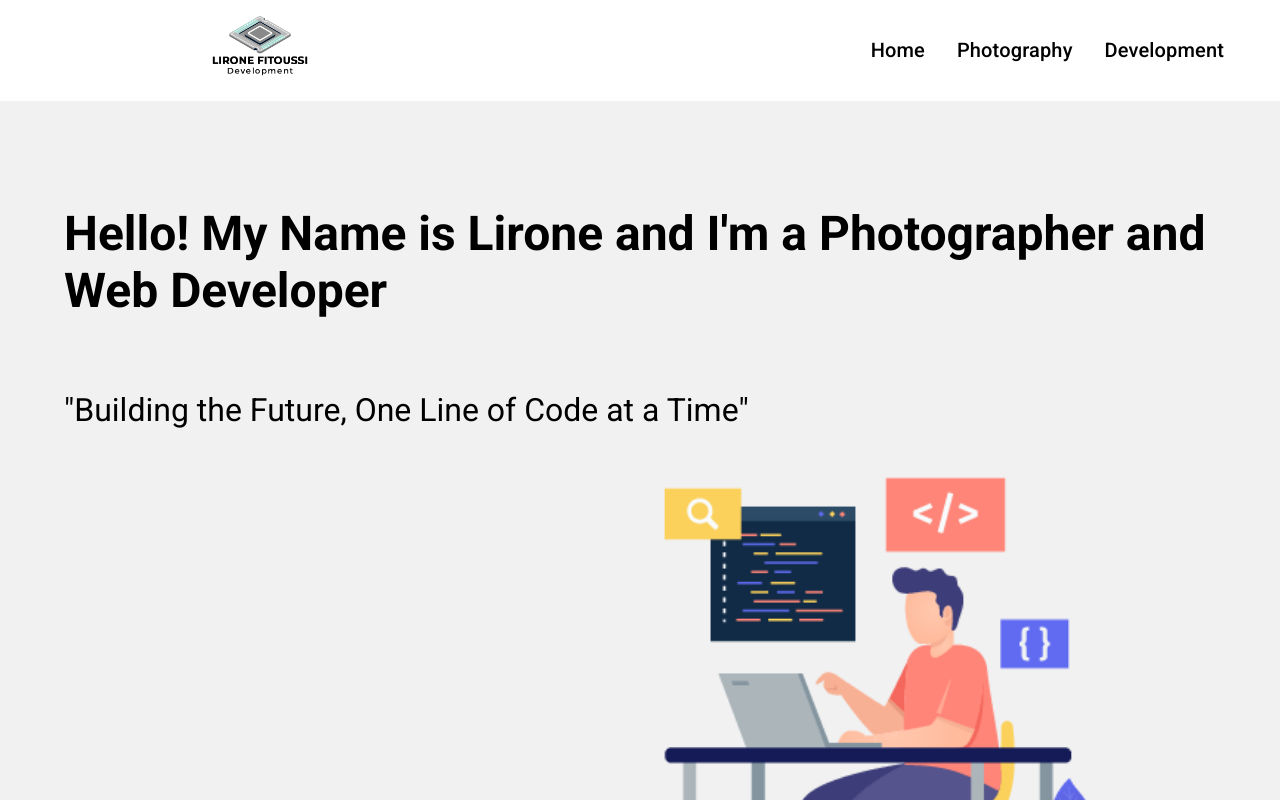
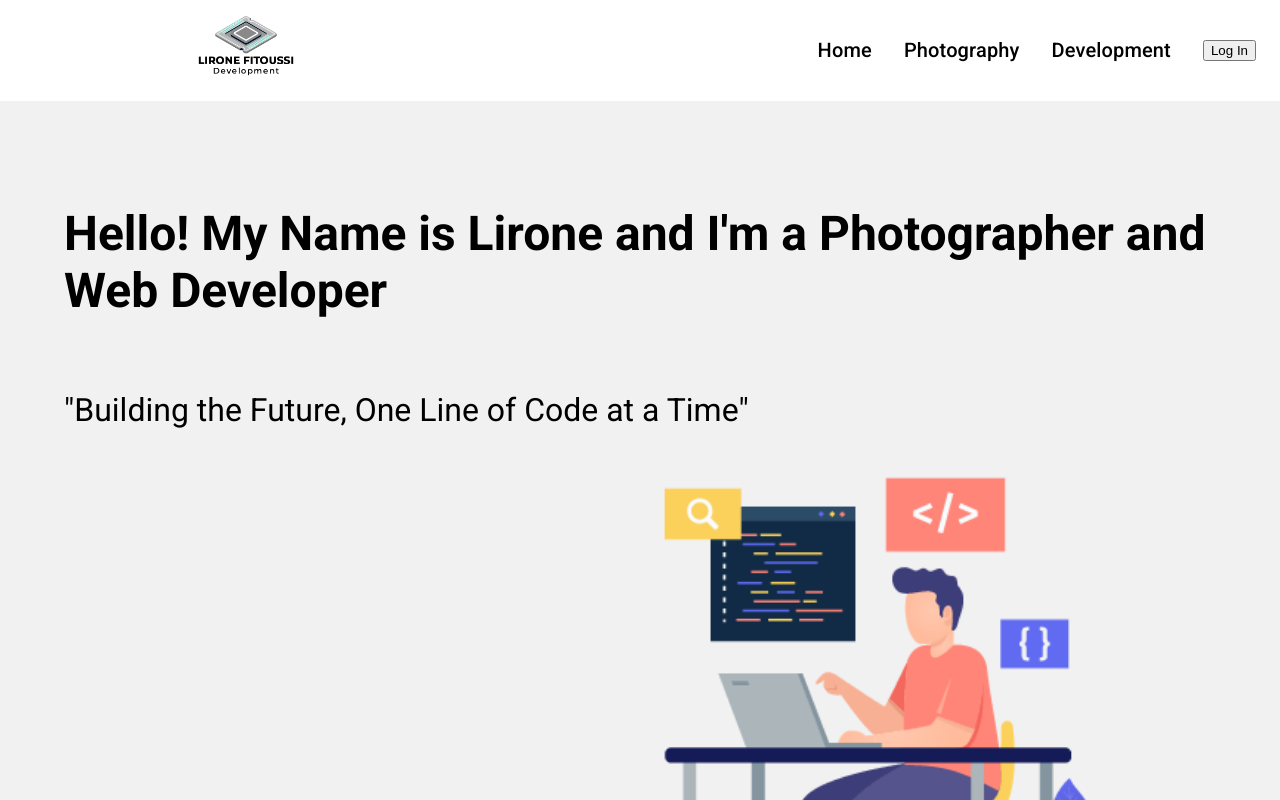
Before and after one commit to LironeFitoussi/Fistuk-Photography, a React (Vite) app in the folder Client/: page / in a window 1280 px wide. Shown: the top 800 px of the page. Built offline with nearby package versions, Linux system fonts and the light colour scheme; a web font is replaced by a local one.

Commit message:
Added aut 0

```diff
--- a/Client/package.json
+++ b/Client/package.json
@@ -12,6 +12,7 @@
     "serve": "vite preview"
   },
   "dependencies": {
+    "@auth0/auth0-react": "^2.2.4",
     "@emotion/react": "^11.11.4",
     "@emotion/styled": "^11.11.5",
     "@mui/icons-material": "^5.15.15",
@@ -31,8 +32,8 @@
   },
   "devDependencies": {
     "@types/axios": "^0.14.0",
+    "@types/dateformat": "^5.0.2",
     "@types/franc": "^5.0.3",
-    "@types/dateformat": "^5.0.2",
     "@types/react": "^18.2.66",
     "@types/react-dom": "^18.2.22",
     "@typescript-eslint/eslint-plugin": "^7.2.0",
--- a/Client/src/components/AddNewProject/AddNewProject.tsx
+++ b/Client/src/components/AddNewProject/AddNewProject.tsx
@@ -1,20 +1,24 @@
 // AddNewProject.tsx
-import React, { useEffect, useState } from 'react';
-import styles from './AddNewProject.module.css';
-import { Project } from '../../types/interfaces.ts';
-import axios from 'axios';
-import serverUrl from '../../utils/APIUrl';
+import React, { useEffect, useState } from "react";
+import styles from "./AddNewProject.module.css";
+import { Project } from "../../types/interfaces.ts";
+import axios from "axios";
+import serverUrl from "../../utils/APIUrl";
+import { useAuth0 } from "@auth0/auth0-react";
+
 const AddNewProject: React.FC = () => {
+  const { isAuthenticated, user } = useAuth0();
+
   // State for form inputs
   const [techStack, setTechStack] = useState<string[]>([]);
   const [projectData, setProjectData] = useState<Project>({
-    title: '',
-    description: '',
+    title: "",
+    description: "",
     technologies: [],
-    githubLink: '',
-    demoLink: '',
-    previewImage: '',
-    projectType: 'mini-project',
+    githubLink: "",
+    demoLink: "",
+    previewImage: "",
+    projectType: "mini-project",
     __v: 0,
   });
 
@@ -23,58 +27,71 @@ const AddNewProject: React.FC = () => {
     e.preventDefault();
     // axios trycatch block
     try {
-      const response = await axios.post(`${serverUrl}/api/v1/projects`,
-      {
+      const response = await axios.post(`${serverUrl}/api/v1/projects`, {
         ...projectData,
       });
       console.log(response.data.data.project);
     } catch (error: any) {
       console.error(error.response.data.message);
     }
-    console.log('Submitted:', projectData);
+    console.log("Submitted:", projectData);
   };
 
   // Handle input changes
-  const handleChange = (e: React.ChangeEvent<HTMLInputElement | HTMLTextAreaElement>) => {
+  const handleChange = (
+    e: React.ChangeEvent<HTMLInputElement | HTMLTextAreaElement>
+  ) => {
     const { name, value } = e.target;
     setProjectData((prevData) => ({
       ...prevData,
       [name]: value,
-    }))
+    }));
   };
 
   // Handle tech stack input
   const handleStackChange = (e: React.ChangeEvent<HTMLInputElement>) => {
     // Checks first if last typed character is a space
-    if (e.target.value.slice(-1) === ' ') {
+    if (e.target.value.slice(-1) === " ") {
       // Removes the space and adds the tech to the stack
       setTechStack([...techStack, e.target.value.trim()]);
-      e.target.value = '';
+      e.target.value = "";
     }
   };
 
   // Updates the technologies field in the projectData state with the techStack array
   useEffect(() => {
-    console.log(techStack);
+    // console.log(techStack);
     setProjectData((prevData) => ({
       ...prevData,
-      technologies: techStack
+      technologies: techStack,
     }));
   }, [techStack]);
 
   return (
+    isAuthenticated &&
+    user?.nickname === "LironeFitoussi" && (
       <div className={styles.container}>
         <h2>Add New Project</h2>
         <form className={styles.form} onSubmit={handleSubmit}>
-
           <div className={styles.formGroup}>
             <label>Title:</label>
-          <input className={styles.input} type="text" name="title" value={projectData.title} onChange={handleChange} />
+            <input
+              className={styles.input}
+              type="text"
+              name="title"
+              value={projectData.title}
+              onChange={handleChange}
+            />
           </div>
 
           <div className={styles.formGroup}>
             <label>Description:</label>
-          <textarea className={styles.input} name="description" value={projectData.description} onChange={handleChange} />
+            <textarea
+              className={styles.input}
+              name="description"
+              value={projectData.description}
+              onChange={handleChange}
+            />
           </div>
 
           {/* Add Tech input */}
@@ -84,36 +101,72 @@ const AddNewProject: React.FC = () => {
               {techStack.map((tech, index) => (
                 <div className={styles.stackEl}>
                   <span key={index}>{tech}</span>
-                <button className={styles.rmvBtn} onClick={() => setTechStack(techStack.filter((_, i) => i !== index))}>X</button>
+                  <button
+                    className={styles.rmvBtn}
+                    onClick={() =>
+                      setTechStack(techStack.filter((_, i) => i !== index))
+                    }
+                  >
+                    X
+                  </button>
                 </div>
               ))}
-            <input className={styles.techStackInput} type="text"  onChange={handleStackChange}/>
+              <input
+                className={styles.techStackInput}
+                type="text"
+                onChange={handleStackChange}
+              />
             </div>
           </div>
 
           <div className={styles.formGroup}>
             <label>Github Link:</label>
-          <input className={styles.input} type="text" name="githubLink" value={projectData.githubLink} onChange={handleChange} />
+            <input
+              className={styles.input}
+              type="text"
+              name="githubLink"
+              value={projectData.githubLink}
+              onChange={handleChange}
+            />
           </div>
 
           <div className={styles.formGroup}>
             <label>Demo Link:</label>
-          <input className={styles.input} type="text" name="demoLink" value={projectData.demoLink} onChange={handleChange} />
+            <input
+              className={styles.input}
+              type="text"
+              name="demoLink"
+              value={projectData.demoLink}
+              onChange={handleChange}
+            />
           </div>
 
           <div className={styles.formGroup}>
             <label>Preview Image:</label>
-          <input className={styles.input} type="text" name="previewImage" value={projectData.previewImage} onChange={handleChange} />
+            <input
+              className={styles.input}
+              type="text"
+              name="previewImage"
+              value={projectData.previewImage}
+              onChange={handleChange}
+            />
           </div>
 
           <div className={styles.formGroup}>
             <label>Project Type:</label>
-          <input className={styles.input} type="text" name="projectType" value={projectData.projectType} onChange={handleChange} />
+            <input
+              className={styles.input}
+              type="text"
+              name="projectType"
+              value={projectData.projectType}
+              onChange={handleChange}
+            />
           </div>
 
           <button type="submit">Submit</button>
         </form>
       </div>
+    )
   );
 };
 
--- /dev/null
+++ b/Client/src/components/Auth/LoginButton.jsx
@@ -0,0 +1,10 @@
+import React from "react";
+import { useAuth0 } from "@auth0/auth0-react";
+
+const LoginButton = () => {
+  const { loginWithRedirect } = useAuth0();
+
+  return <button onClick={() => loginWithRedirect()}>Log In</button>;
+};
+
+export default LoginButton;
--- /dev/null
+++ b/Client/src/components/Auth/LogoutButton.jsx
@@ -0,0 +1,14 @@
+import React from "react";
+import { useAuth0 } from "@auth0/auth0-react";
+
+const LogoutButton = () => {
+  const { logout } = useAuth0();
+
+  return (
+    <button onClick={() => logout({ logoutParams: { returnTo: window.location.origin } })}>
+      Log Out
+    </button>
+  );
+};
+
+export default LogoutButton;
--- a/Client/src/components/Navbar.tsx
+++ b/Client/src/components/Navbar.tsx
@@ -1,8 +1,25 @@
-import styles from './Navbar.module.css';
-import { useState } from 'react';
-import { AppBar, Box, Toolbar, Typography, IconButton, Drawer, List, ListItem, ListItemText, useMediaQuery, useTheme, Theme } from '@mui/material';
-import MenuIcon from '@mui/icons-material/Menu';
-import { Link } from 'react-router-dom';
+import styles from "./Navbar.module.css";
+import { useState } from "react";
+import {
+  AppBar,
+  Box,
+  Toolbar,
+  Typography,
+  IconButton,
+  Drawer,
+  List,
+  ListItem,
+  ListItemText,
+  useMediaQuery,
+  useTheme,
+  Theme,
+} from "@mui/material";
+import MenuIcon from "@mui/icons-material/Menu";
+import { Link } from "react-router-dom";
+import { useAuth0 } from "@auth0/auth0-react";
+
+import LogoutButton from "../components/Auth/LogoutButton";
+import LoginButton from "../components/Auth/LoginButton";
 
 interface MenuItem {
   name: string;
@@ -10,10 +27,14 @@ interface MenuItem {
 }
 
 export default function Navbar() {
+  const { isAuthenticated, user } = useAuth0();
+
+  // console.log(user);
+
   const [isMenuOpen, setIsMenuOpen] = useState<boolean>(false);
   // const [isScrolled, setIsScrolled] = useState<boolean>(false);
   const theme: Theme = useTheme();
-  const isDesktop: boolean = useMediaQuery(theme.breakpoints.up('md')); // 'md' breakpoint typically starts at 768px
+  const isDesktop: boolean = useMediaQuery(theme.breakpoints.up("md")); // 'md' breakpoint typically starts at 768px
 
   const toggleMenu = (): void => {
     setIsMenuOpen(!isMenuOpen);
@@ -26,15 +47,16 @@ export default function Navbar() {
   const menuItems: MenuItem[] = [
     { name: "Home", link: "/" },
     { name: "Photography", link: "/photography" },
-    {name: "Development", link: "/development"},
+    { name: "Development", link: "/development" },
     // Check VITE_MODE and if development, add the following menu items
-    ...(import.meta.env.VITE_MODE === 'development' || import.meta.env.VITE_MODE === 'front-dev' ? [
-      { name: "Admin", link: "/admin" },
-      { name: "Upload", link: "/admin/upload" },
-      { name: "Collections", link: "/admin/collections" },
-      { name: "Albums", link: "/admin/albums" },
-    ] : []),
-
+    ...(user?.nickname === "LironeFitoussi"
+      ? [
+          { name: "Admin", link: "/admin" },
+          { name: "Upload", link: "/admin/upload" },
+          { name: "Collections", link: "/admin/collections" },
+          { name: "Albums", link: "/admin/albums" },
+        ]
+      : []),
   ];
 
   const drawer = (
@@ -44,31 +66,42 @@ export default function Navbar() {
       onClose={toggleMenu}
       PaperProps={{ sx: { width: "50%" } }}
     >
-      <Box sx={{ display: 'flex', justifyContent: 'center', alignItems: 'center' }}>
+      <Box
+        sx={{ display: "flex", justifyContent: "center", alignItems: "center" }}
+      >
         <img
-          className={styles.mainLogo} src={'/light-logo.png'}
+          className={styles.mainLogo}
+          src={"/light-logo.png"}
           alt="Lirone Fitoussi Development"
         />
       </Box>
       <List>
         {menuItems.map((item) => (
-          <ListItem button component={Link} to={item.link} onClick={handleMenuItemClick} key={item.name}>
+          <ListItem
+            button
+            component={Link}
+            to={item.link}
+            onClick={handleMenuItemClick}
+            key={item.name}
+          >
             <ListItemText primary={item.name} />
           </ListItem>
         ))}
       </List>
+      <div>{isAuthenticated ? <LogoutButton /> : <LoginButton />}</div>
+
     </Drawer>
   );
 
   const desktopMenu = (
-    <Box sx={{ flexGrow: 1, display: 'flex', justifyContent: 'flex-end' }}>
+    <Box sx={{ flexGrow: 1, display: "flex", justifyContent: "flex-end" }}>
       {menuItems.map((item) => (
         <Typography
           key={item.name}
           variant="h6"
           component={Link}
           to={item.link}
-          sx={{ marginRight: 4, textDecoration: 'none', color: 'inherit' }}
+          sx={{ marginRight: 4, textDecoration: "none", color: "inherit" }}
           onClick={handleMenuItemClick}
         >
           {item.name}
@@ -76,32 +109,6 @@ export default function Navbar() {
       ))}
     </Box>
   );
-
-  // console.log(window.innerHeight);
-
-  // useEffect(() => {
-  //   const handleScroll = () => {
-  //     // console.log(window.scrollY);
-  //     const vhToPixels = (vh: number): number => {
-  //       const windowHeight = window.innerHeight;
-  //       return (vh / 100) * windowHeight;
-  //     };
-
-  //     const convertedPixels = vhToPixels(80);
-  //     // console.log(convertedPixels);
-  //     if (window.scrollY >= convertedPixels) {
-  //       setIsScrolled(true);
-  //     } else {
-  //       setIsScrolled(false);
-  //     }
-  //   };
-
-  //   window.addEventListener('scroll', handleScroll);
-
-  //   return () => {
-  //     window.removeEventListener('scroll', handleScroll);
-  //   };
-  // }, []);
 
   return (
     <Box
@@ -115,8 +122,8 @@ export default function Navbar() {
       <AppBar
         position="static"
         sx={{
-          backgroundColor: '#fff',
-          color: 'black',
+          backgroundColor: "#fff",
+          color: "black",
           boxShadow: "none",
           transition: "background-color 0.3s ease-in-out", // Add transition to background-color
         }}
@@ -125,8 +132,9 @@ export default function Navbar() {
           {!isDesktop && (
             <IconButton
               sx={{
-                position: 'absolute', mr: 2,
-                color: '#000',
+                position: "absolute",
+                mr: 2,
+                color: "#000",
               }}
               size="large"
               edge="start"
@@ -137,13 +145,24 @@ export default function Navbar() {
               <MenuIcon />
             </IconButton>
           )}
-          <Typography variant="h6" component="div" align='center' sx={{ flexGrow: 1 }}>
+          <Typography
+            variant="h6"
+            component="div"
+            align="center"
+            sx={{ flexGrow: 1 }}
+          >
             <img
-              className={styles.mainLogo} src='/light-logo.png'
+              className={styles.mainLogo}
+              src="/light-logo.png"
               alt="Lirone Fitoussi Development"
             />
           </Typography>
-          {isDesktop && desktopMenu}
+          {isDesktop && (
+            <>
+              {desktopMenu}
+              <div>{isAuthenticated ? <LogoutButton /> : <LoginButton />}</div>
+            </>
+          )}
         </Toolbar>
       </AppBar>
       {!isDesktop && drawer}
--- a/Client/src/routes/Admin/Admin/Admin.tsx
+++ b/Client/src/routes/Admin/Admin/Admin.tsx
@@ -1,9 +1,13 @@
 import React from 'react';
 import { Outlet } from 'react-router-dom';
+import { useAuth0 } from "@auth0/auth0-react";
+
 const Admin: React.FC = () => {
+    const { isAuthenticated, user } = useAuth0();
+
     return (
         <>
-            <Outlet />
+           { (isAuthenticated && user?.nickname === "LironeFitoussi") ? <Outlet /> : <h1>Access Denied</h1>}
         </>
     );
 };
```
Also changed, not shown: Client/src/components/Auth/Profile.jsx (added, +23 -0 lines), Client/src/main.tsx (+50 -41 lines), Client/src/routes/Development/Development/Development.tsx (+4 -4 lines), Client/src/routes/Home/Home.tsx (+0 -11 lines), 1 other file (tests, documents, lock files or other folders). Lines whose indentation alone changed are shown as unchanged.
